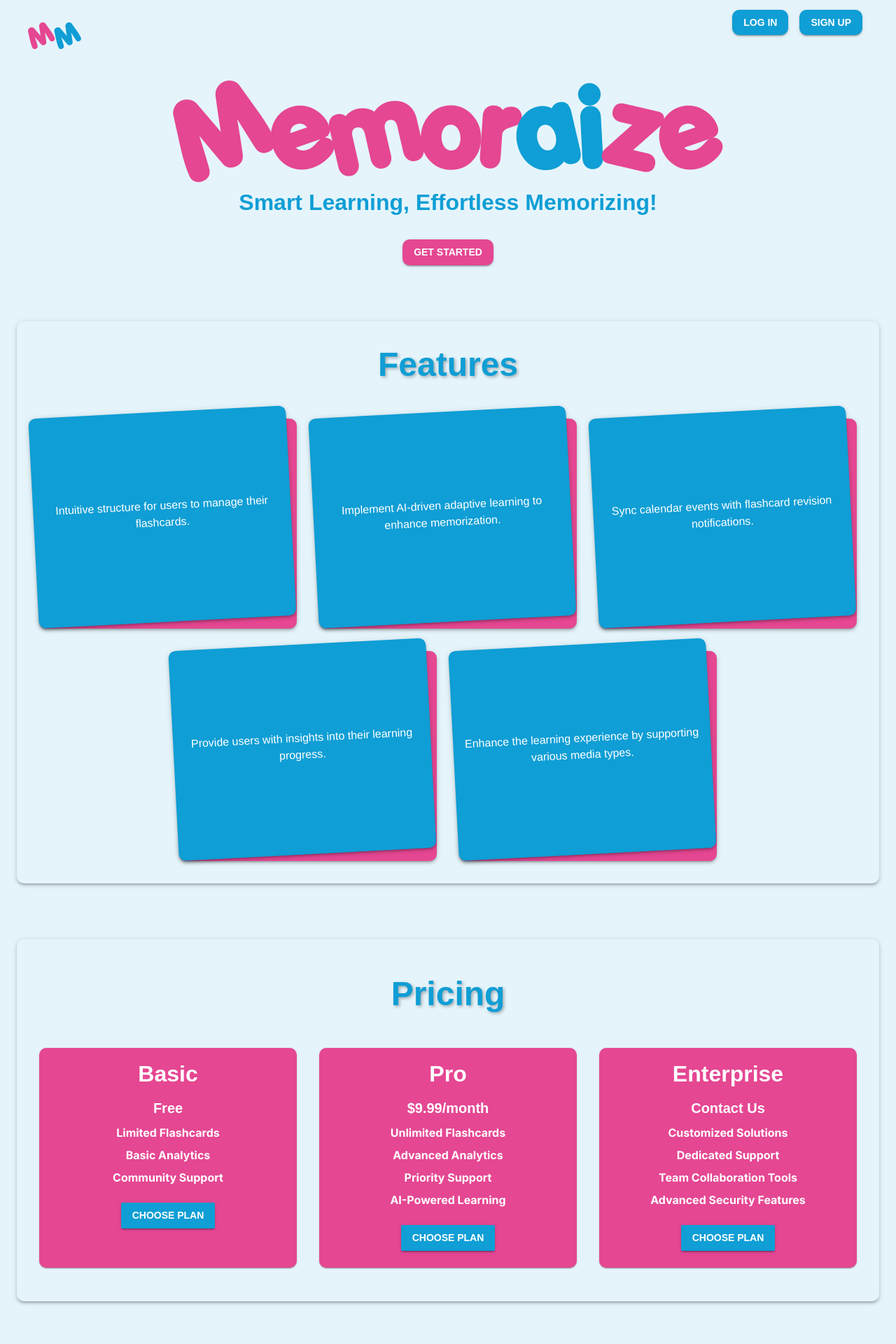
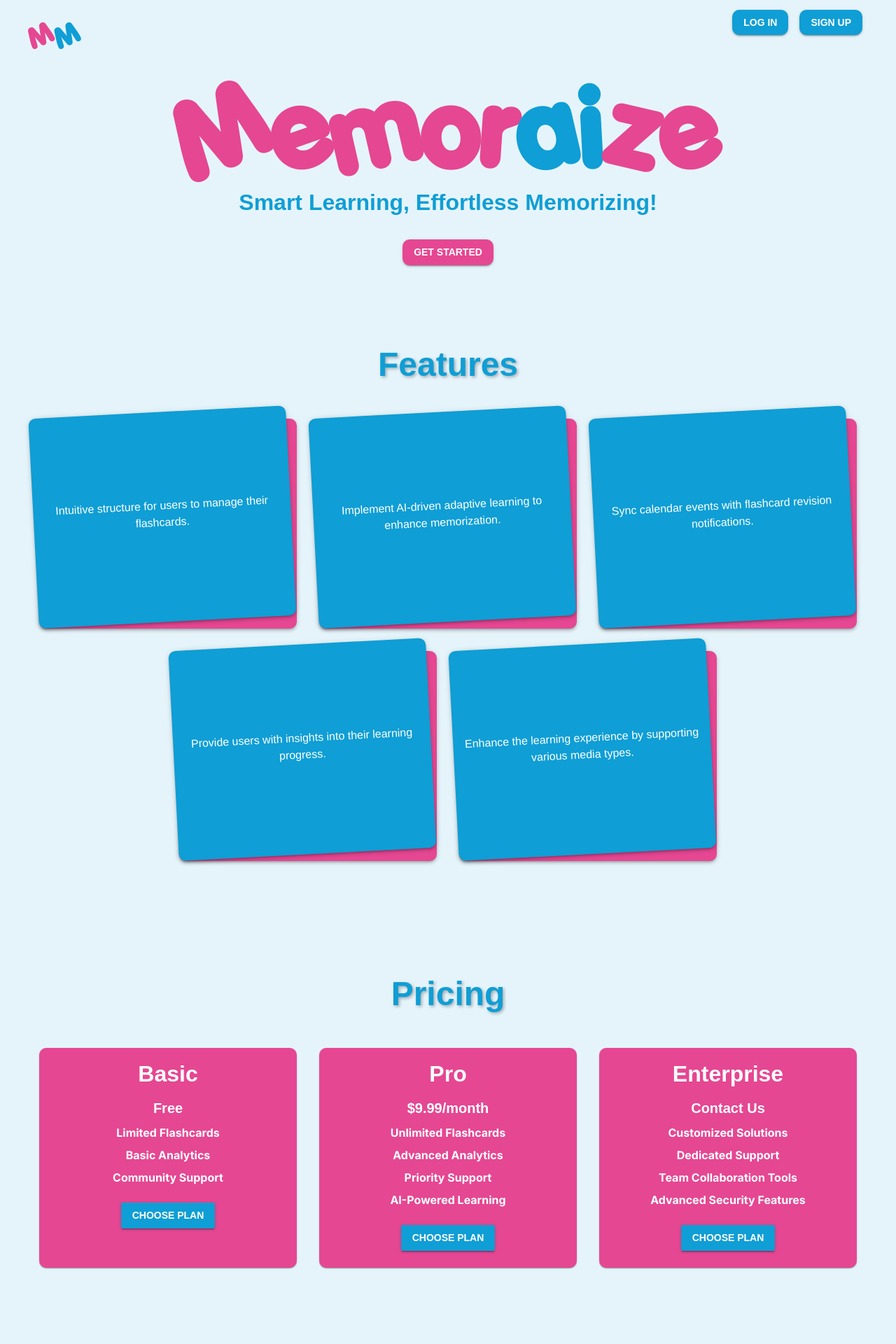
Before and after one commit to I2S9/MemorAIze, a Next.js app: page / in a window 1280 px wide. Shown: the top 1920 px of the page at 70% size. Built offline with nearby package versions, Linux system fonts and the light colour scheme; no server answers.

Commit message:
Update Home Page

```diff
--- a/app/page.js
+++ b/app/page.js
@@ -202,7 +202,7 @@ export default function Home() {
             </Button>
           </Box>
 
-          <Box sx={{ my: 10, p: 4, backgroundColor: '#E5F4FB', borderRadius: 5, px: 4, boxShadow: 3 }}>
+          <Box sx={{ my: 10, p: 4, backgroundColor: '#E5F4FB', borderRadius: 5, px: 4, boxShadow: 0 }}>
             <Typography textAlign="center" variant="h4" gutterBottom sx={{ color: '#0F9ED5', mb: 6, textShadow: '2px 2px 4px rgba(0,0,0,0.3)', fontSize: '3rem', fontWeight: 'bold' }}>
               {Array.from("Features").map((letter, index) => (
                 <span key={index} className="hover-letter">{letter}</span>
@@ -272,7 +272,7 @@ export default function Home() {
           </Box>
 
           {/* Pricing Section */}
-          <Box sx={{ my: 10, py: 6, backgroundColor: '#E5F4FB', borderRadius: 5, px: 4, boxShadow: 3 }}>
+          <Box sx={{ my: 10, py: 6, backgroundColor: '#E5F4FB', borderRadius: 5, px: 4, boxShadow: 0 }}>
             <Typography variant="h4" textAlign="center" gutterBottom sx={{ color: '#0F9ED5', mb: 6, textShadow: '2px 2px 4px rgba(0,0,0,0.3)', fontSize: '3rem', fontWeight: 'bold' }}>
               {Array.from("Pricing").map((letter, index) => (
                 <span key={index} className="hover-letter">{letter}</span>
```
